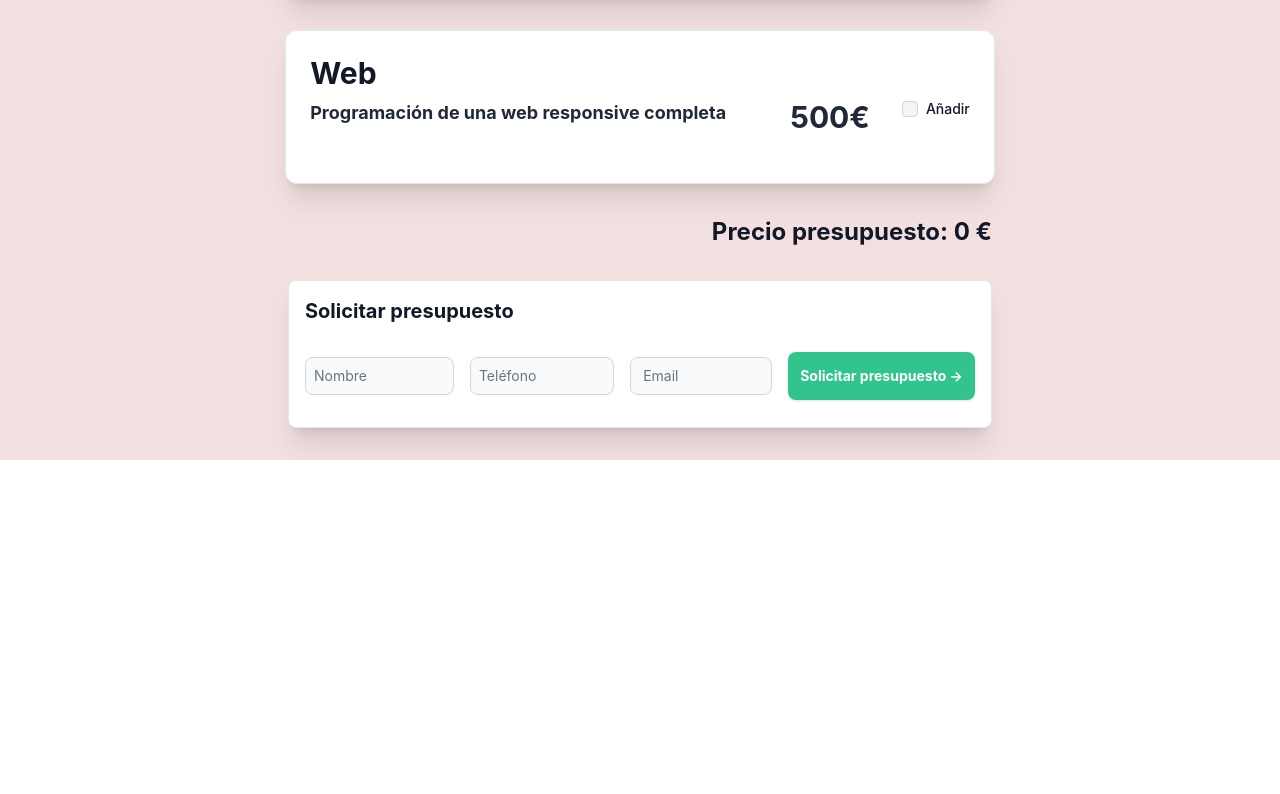
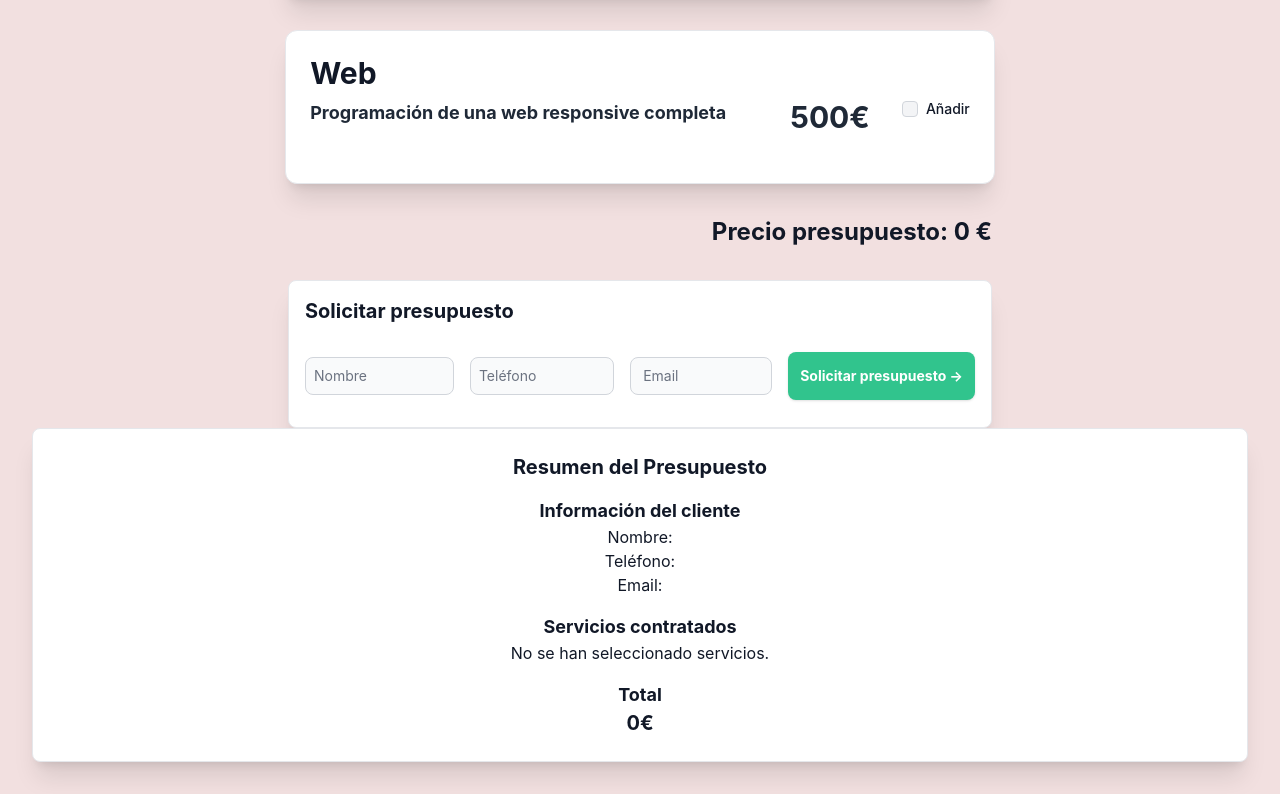
Before and after one commit to Orealba/S6.Presupuestos-React-, a React (Vite) app: page /presupuestos in a window 1280 px wide. Shown: the part 654-1448 px from the top of the page. Before the commit the page ends 1114 px from the top, so only its background shows below. Built offline with nearby package versions, Linux system fonts and the light colour scheme.

Commit message:
started the final budget card

```diff
--- a/src/Components/Card.tsx
+++ b/src/Components/Card.tsx
@@ -25,7 +25,7 @@ export const Card: React.FunctionComponent<CardsProps> = ({
   if (!totalContext) {
     throw new Error('Card debe estar dentro de un TotalProvider');
   }
-  const { total, setTotal } = totalContext;
+  const { total, setTotal, selectedCards, setSelectedCards } = totalContext;
 
   // Calcula el costo adicional cada vez que cambian páginas o lenguajes
   useEffect(() => {
@@ -44,8 +44,12 @@ export const Card: React.FunctionComponent<CardsProps> = ({
 
     if (isChecked) {
       setTotal((prevTotal) => prevTotal + price + additionalCost);
+      setSelectedCards((prevCards) => [...prevCards, { id, title, price }]);
     } else {
       setTotal((prevTotal) => prevTotal - (price + additionalCost));
+      setSelectedCards((prevCards) =>
+        prevCards.filter((card) => card.id !== id),
+      );
     }
   };
 
--- a/src/Components/DatosPresupuestoCard.tsx
+++ b/src/Components/DatosPresupuestoCard.tsx
@@ -1,5 +1,58 @@
-function DatosPresupuestoCard() {
-  return <div></div>;
+import { useContext } from 'react';
+import { TotalContext } from '../Context/TotalProvider';
+
+function DatosPresupuestoCard({
+  formData,
+}: {
+  formData: { nombre: string; telefono: string; email: string };
+}) {
+  const totalContext = useContext(TotalContext);
+
+  if (!totalContext) {
+    throw new Error(
+      'DatosPresupuestoCard debe estar dentro de un TotalProvider',
+    );
+  }
+
+  const { total, selectedCards } = totalContext;
+
+  return (
+    <div className="container text-gray-900 bg-white border border-gray-200 rounded-lg shadow-xl p-6">
+      <h2 className="text-xl font-bold mb-4">Resumen del Presupuesto</h2>
+
+      {/* Información del formulario */}
+      <div className="mb-4">
+        <h3 className="text-lg font-bold">Información del cliente</h3>
+        <p>Nombre: {formData?.nombre}</p>
+        <p>Teléfono: {formData?.telefono}</p>
+        <p>Email: {formData?.email}</p>
+      </div>
+
+      {/* Títulos de los servicios seleccionados */}
+      <div className="mb-4">
+        <h3 className="text-lg font-bold">Servicios contratados</h3>
+        {selectedCards.length > 0 ? (
+          <ul>
+            {selectedCards.map((card) => (
+              <li
+                key={card.id}
+                className="text-gray-700">
+                {card.title} - {card.price}€
+              </li>
+            ))}
+          </ul>
+        ) : (
+          <p>No se han seleccionado servicios.</p>
+        )}
+      </div>
+
+      {/* Total acumulado */}
+      <div>
+        <h3 className="text-lg font-bold">Total</h3>
+        <p className="text-gray-900 text-xl font-bold">{total}€</p>
+      </div>
+    </div>
+  );
 }
 
 export default DatosPresupuestoCard;
--- a/src/Components/GenerarPresupuestoCard.tsx
+++ b/src/Components/GenerarPresupuestoCard.tsx
@@ -1,42 +1,87 @@
+import { useState, ChangeEvent, FormEvent } from 'react';
 import './styles/GenerarPresupuestoCard.css';
 
-function GenerarPresupuestoCard() {
+// Definimos el tipo para las props
+interface GenerarPresupuestoCardProps {
+  onSubmitPresupuesto: (data: FormData) => void; // Función que recibe los datos del formulario
+}
+
+// Definimos el tipo para los datos del formulario
+interface FormData {
+  nombre: string;
+  telefono: string;
+  email: string;
+}
+
+function GenerarPresupuestoCard({
+  onSubmitPresupuesto,
+}: GenerarPresupuestoCardProps) {
+  // Estado para almacenar los valores del formulario
+  const [formData, setFormData] = useState<FormData>({
+    nombre: '',
+    telefono: '',
+    email: '',
+  });
+
+  // Función para manejar cambios en los inputs
+  const handleChange = (e: ChangeEvent<HTMLInputElement>) => {
+    const { id, value } = e.target;
+    setFormData({ ...formData, [id]: value });
+  };
+
+  // Función para manejar el envío del formulario
+  const handleSubmit = (e: FormEvent<HTMLFormElement>) => {
+    e.preventDefault(); // Prevenir comportamiento por defecto
+    onSubmitPresupuesto(formData); // Enviar los datos al componente padre
+    console.log('Datos del formulario:', formData); // Mostrar en consola para verificar
+  };
+
   return (
-    <div className="container   bg-white border border-gray-200 rounded-lg shadow-xl generar-presupuestos-box-styles">
-      <h4 className="text-gray-900  font-bold text-xl generar-presupuestos-box-styles-title">Solicitar presupuesto</h4>
-      <form className="  items-center mx-auto flex d-flex generar-presupuestos-box-styles-form">
-        <div className="  generar-presupuestos-box-styles-form-divs">
+    <div className="container bg-white border border-gray-200 rounded-lg shadow-xl generar-presupuestos-box-styles">
+      <h4 className="text-gray-900 font-bold text-xl generar-presupuestos-box-styles-title">
+        Solicitar presupuesto
+      </h4>
+      <form
+        onSubmit={handleSubmit}
+        className="items-center mx-auto flex d-flex generar-presupuestos-box-styles-form">
+        <div className="generar-presupuestos-box-styles-form-divs">
           <label
             htmlFor="nombre"
-            className="block  text-sm font-medium text-gray-900 dark:text-white"></label>
+            className="block text-sm font-medium text-gray-900 dark:text-white"></label>
           <input
-            type="nombre"
+            type="text"
             id="nombre"
-            className="bg-gray-50 border border-gray-300 text-gray-900 text-sm rounded-lg   w-full p-2 mr-5"
+            value={formData.nombre}
+            onChange={handleChange}
+            className="bg-gray-50 border border-gray-300 text-gray-900 text-sm rounded-lg w-full p-2 mr-5"
             placeholder="Nombre"
             required
           />
         </div>
-        <div className=" generar-presupuestos-box-styles-form-divs">
+        <div className="generar-presupuestos-box-styles-form-divs">
           <label
             htmlFor="telefono"
-            className="block  text-sm font-medium text-gray-900 dark:text-white"></label>
+            className="block text-sm font-medium text-gray-900 dark:text-white"></label>
           <input
-            type="telefono"
+            type="tel"
             id="telefono"
-            className="bg-gray-50 border border-gray-300 text-gray-900 text-sm rounded-lg   w-full p-2 mr-3"
+            value={formData.telefono}
+            onChange={handleChange}
+            className="bg-gray-50 border border-gray-300 text-gray-900 text-sm rounded-lg w-full p-2 mr-3"
             placeholder="Teléfono"
             required
           />
         </div>
-        <div className=" generar-presupuestos-box-styles-form-divs">
+        <div className="generar-presupuestos-box-styles-form-divs">
           <label
             htmlFor="email"
-            className="block  text-sm font-medium text-gray-900 dark:text-white"></label>
+            className="block text-sm font-medium text-gray-900 dark:text-white"></label>
           <input
             type="email"
             id="email"
-            className="bg-gray-50 border border-gray-300 text-gray-900 text-sm rounded-lg  w-full "
+            value={formData.email}
+            onChange={handleChange}
+            className="bg-gray-50 border border-gray-300 text-gray-900 text-sm rounded-lg w-full"
             placeholder="Email"
             required
           />
@@ -44,7 +89,7 @@ function GenerarPresupuestoCard() {
 
         <button
           type="submit"
-          className="bg-green-400 text-sm font-bold text-white   shadow  generar-presupuestos-box-styles-button">
+          className="bg-green-400 text-sm font-bold text-white shadow generar-presupuestos-box-styles-button">
           Solicitar presupuesto →
         </button>
       </form>
--- a/src/Context/TotalProvider.tsx
+++ b/src/Context/TotalProvider.tsx
@@ -1,23 +1,46 @@
-import { createContext, ReactNode, useState } from 'react';
+import React, { createContext, ReactNode, useState, useContext } from 'react';
+
+// Tipo del contexto
+type CardType = {
+  id: number;
+  title: string;
+  price: number;
+};
 
 type TotalContextType = {
   total: number;
-  setTotal: React.Dispatch<React.SetStateAction<number>>; // Función de actualización
+  setTotal: React.Dispatch<React.SetStateAction<number>>;
+  selectedCards: CardType[];
+  setSelectedCards: React.Dispatch<React.SetStateAction<CardType[]>>;
 };
 
+// Creación del contexto
 export const TotalContext = createContext<TotalContextType | null>(null);
 
 type TotalProviderProps = {
   children: ReactNode;
 };
+
+// Proveedor del contexto
 const TotalProvider: React.FC<TotalProviderProps> = ({ children }) => {
   const [total, setTotal] = useState<number>(0);
+  const [selectedCards, setSelectedCards] = useState<CardType[]>([]);
 
   return (
-    <TotalContext.Provider value={{ total, setTotal }}>
+    <TotalContext.Provider
+      value={{ total, setTotal, selectedCards, setSelectedCards }}>
       {children}
     </TotalContext.Provider>
   );
 };
 
+// Hook personalizado para usar el contexto
+export const useTotal = (): TotalContextType => {
+  const context = useContext(TotalContext);
+  if (!context) {
+    throw new Error('useTotal debe ser usado dentro de un TotalProvider');
+  }
+  return context;
+};
+
 export default TotalProvider;
--- a/src/Pages/Calculator.tsx
+++ b/src/Pages/Calculator.tsx
@@ -1,3 +1,4 @@
+
 import Cards from '../Components/Cards';
 import DatosPresupuestoCard from '../Components/DatosPresupuestoCard';
 import GenerarPresupuestoCard from '../Components/GenerarPresupuestoCard';
@@ -7,17 +8,27 @@ import PrecioTotal from '../Components/PrecioTotal';
 import TotalProvider from '../Context/TotalProvider';
 
 export const Calculator = () => {
+
+  const handleSubmitPresupuesto = (data: {
+    nombre: string;
+    telefono: string;
+    email: string;
+  }) => {
+    console.log('Datos del presupuesto:', data);
+
+  };
+
   return (
     <>
       <TotalProvider>
-        <Navbar></Navbar>
-        <HeaderBox></HeaderBox>
-        <Cards></Cards>
-        <PrecioTotal></PrecioTotal>
-        <GenerarPresupuestoCard></GenerarPresupuestoCard>
-      <DatosPresupuestoCard></DatosPresupuestoCard>
+        <Navbar />
+        <HeaderBox />
+        <Cards />
+        <PrecioTotal />
+
+        <GenerarPresupuestoCard onSubmitPresupuesto={handleSubmitPresupuesto} />
+        <DatosPresupuestoCard />
       </TotalProvider>
-
     </>
   );
 };
```
